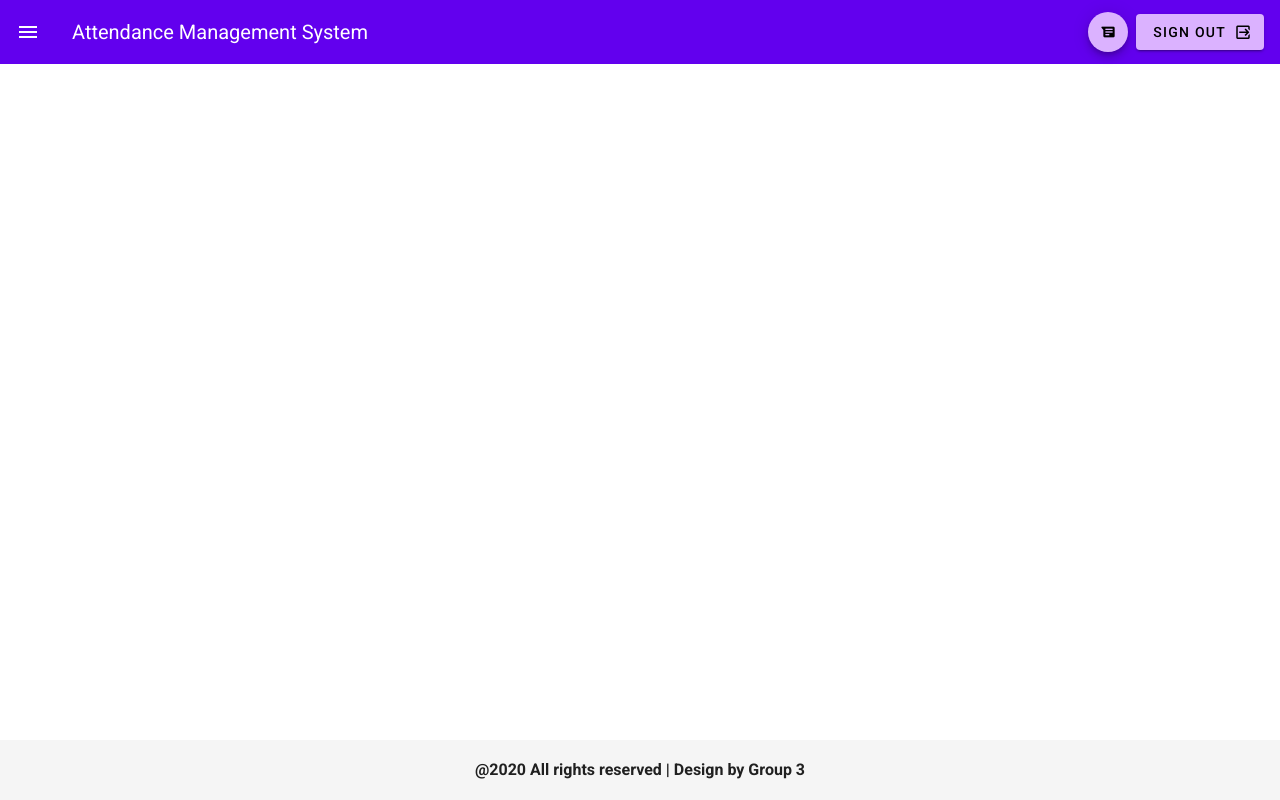
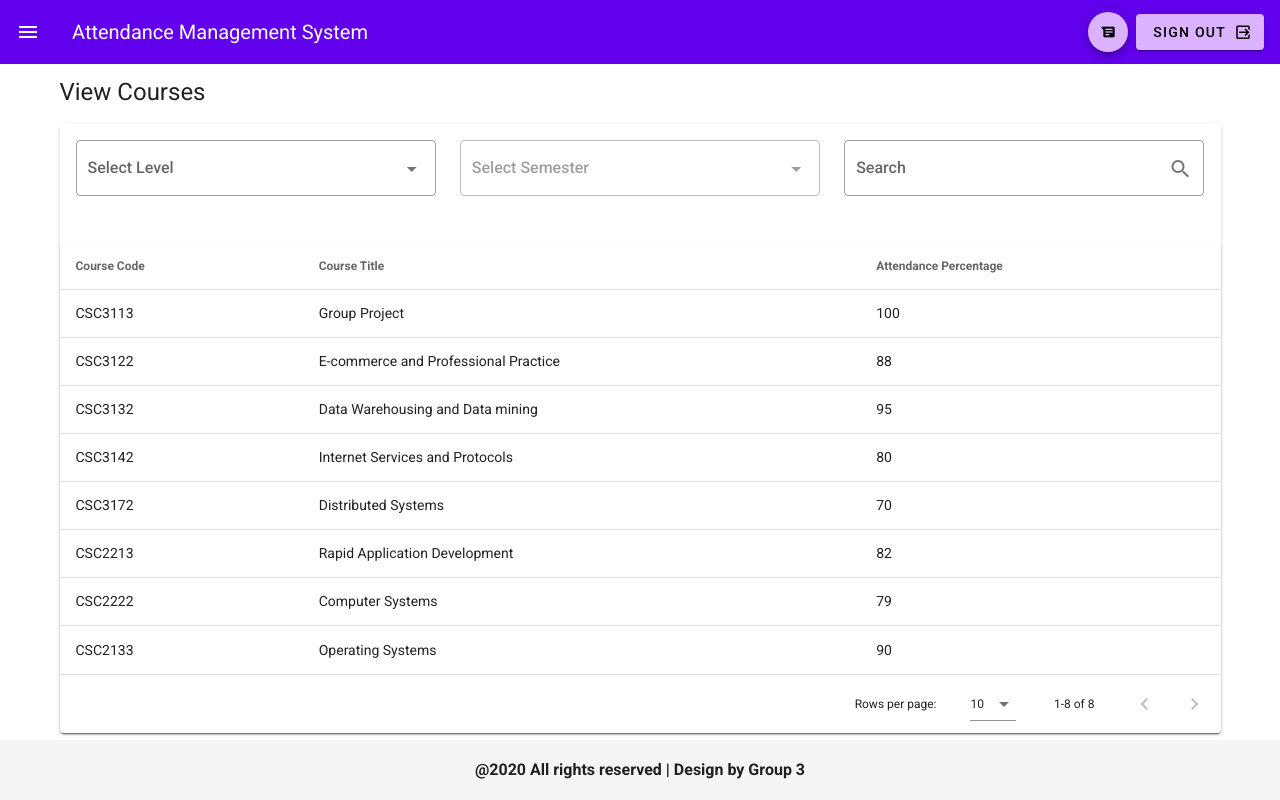
Before and after one commit to GimanthaDissanayake/attendance-management-system, a Vue app: page /ViewCourses in a window 1280 px wide. Built offline with nearby package versions, Linux system fonts and the light colour scheme.

Commit message:
added ViewCourses

```diff
--- a/src/router.js
+++ b/src/router.js
@@ -1,6 +1,6 @@
 import Vue from 'vue'
 import Router from 'vue-router'
-import Courses from './views/Courses.vue'
+import ViewCourses from './views/ViewCourses.vue'
 import Medical from './views/Medical.vue'
 import Timetable from './views/Timetable.vue'
 import ViewAttendance from './views/ViewAttendance.vue'
@@ -14,9 +14,9 @@ export default new Router({
   base: process.env.BASE_URL,
   routes: [
     {
-      path: '/Courses',
-      name: '',
-      component: Courses
+      path: '/ViewCourses',
+      name: 'viewcourses',
+      component: ViewCourses
     },
     {
       path: '/Medical',
--- a/src/views/Courses.vue
+++ /dev/null
@@ -1,117 +0,0 @@
-<!--<template>
-  <div class="home">
-    <h1 class="subheading grey--text">Courses</h1>
-  </div>
-</template>-->
-<template>
-  <v-data-table
-    :headers="headers"
-    :items="desserts"
-    :items-per-page="5"
-    class="elevation-1"
-  ></v-data-table>
-</template>
-
-<script>
-  export default {
-    data () {
-      return {
-        headers: [
-          {
-            text: 'Dessert (100g serving)',
-            align: 'start',
-            sortable: false,
-            value: 'name',
-          },
-          { text: 'Calories', value: 'calories' },
-          { text: 'Fat (g)', value: 'fat' },
-          { text: 'Carbs (g)', value: 'carbs' },
-          { text: 'Protein (g)', value: 'protein' },
-          { text: 'Iron (%)', value: 'iron' },
-        ],
-        desserts: [
-          {
-            name: 'Frozen Yogurt',
-            calories: 159,
-            fat: 6.0,
-            carbs: 24,
-            protein: 4.0,
-            iron: '1%',
-          },
-          {
-            name: 'Ice cream sandwich',
-            calories: 237,
-            fat: 9.0,
-            carbs: 37,
-            protein: 4.3,
-            iron: '1%',
-          },
-          {
-            name: 'Eclair',
-            calories: 262,
-            fat: 16.0,
-            carbs: 23,
-            protein: 6.0,
-            iron: '7%',
-          },
-          {
-            name: 'Cupcake',
-            calories: 305,
-            fat: 3.7,
-            carbs: 67,
-            protein: 4.3,
-            iron: '8%',
-          },
-          {
-            name: 'Gingerbread',
-            calories: 356,
-            fat: 16.0,
-            carbs: 49,
-            protein: 3.9,
-            iron: '16%',
-          },
-          {
-            name: 'Jelly bean',
-            calories: 375,
-            fat: 0.0,
-            carbs: 94,
-            protein: 0.0,
-            iron: '0%',
-          },
-          {
-            name: 'Lollipop',
-            calories: 392,
-            fat: 0.2,
-            carbs: 98,
-            protein: 0,
-            iron: '2%',
-          },
-          {
-            name: 'Honeycomb',
-            calories: 408,
-            fat: 3.2,
-            carbs: 87,
-            protein: 6.5,
-            iron: '45%',
-          },
-          {
-            name: 'Donut',
-            calories: 452,
-            fat: 25.0,
-            carbs: 51,
-            protein: 4.9,
-            iron: '22%',
-          },
-          {
-            name: 'KitKat',
-            calories: 518,
-            fat: 26.0,
-            carbs: 65,
-            protein: 7,
-            iron: '6%',
-          },
-        ],
-      }
-    },
-  }
-</script>
--- /dev/null
+++ b/src/views/ViewCourses.vue
@@ -0,0 +1,155 @@
+<template>
+  <v-container>
+    <p class='text-h5'>View Courses</p>
+
+    <v-card>
+      <v-card-title>
+        <v-row>
+          <v-col>
+            <v-select
+              :items="levels"
+              label="Select Level"
+              outlined
+              clearable
+              v-on:change="filterLevels"
+              v-on:click:clear="resetCourses">
+            </v-select>
+          </v-col>
+          <v-col>
+            <v-select
+              :items="semesters"
+              label="Select Semester"
+              outlined
+              clearable
+              :disabled = "this.selectedLevel==''"
+              v-on:change="filterSemesters"
+              v-on:click:clear="resetDisplayed">
+            </v-select>
+          </v-col>
+          <v-col>
+            <v-text-field
+              v-model="search"
+              label="Search"
+              placeholder="Enter Course Code or Course Title to search"
+              append-icon="mdi-magnify"
+              outlined
+              clearable
+              single-line>
+            </v-text-field>
+          </v-col>
+        </v-row>
+      </v-card-title>
+
+      <v-data-table
+        :headers="headers"
+        :items="filteredCourses"
+        :items-per-page="10"
+        :search="search"
+        class="elevation-1">
+      </v-data-table>
+    </v-card>
+  </v-container>
+</template>
+
+<script>
+  export default {
+    data () {
+      return {
+        search: '',
+        filteredCourses: null,
+        selectedLevel: '',
+        headers: [
+            { text: 'Course Code', align: 'start',  value: 'course_code'},
+            { text: 'Course Title', value: 'course_title'},
+            { text: 'Attendance Percentage', value:'attendance_percentage'},
+        ],
+        courses: [
+            {
+                course_code: 'CSC3113',
+                course_title: 'Group Project',
+                attendance_percentage: '100',
+                level: 'Level 3',
+                semester: 'Semester 1',
+            },
+            {
+                course_code: 'CSC3122',
+                course_title: 'E-commerce and Professional Practice',
+                attendance_percentage: '88',
+                level: 'Level 3',
+                semester: 'Semester 1',
+            },
+            {
+                course_code: 'CSC3132',
+                course_title: 'Data Warehousing and Data mining	',
+                attendance_percentage: '95',
+                level: 'Level 3',
+                semester: 'Semester 1',
+            },
+            {
+                course_code: 'CSC3142',
+                course_title: 'Internet Services and Protocols	',
+                attendance_percentage: '80',
+                level: 'Level 3',
+                semester: 'Semester 1',
+            },
+            {
+                course_code: 'CSC3172',
+                course_title: 'Distributed Systems',
+                attendance_percentage: '70',
+                level: 'Level 3',
+                semester: 'Semester 1',
+            },
+            {
+                course_code: 'CSC2213',
+                course_title: 'Rapid Application Development',
+                attendance_percentage: '82',
+                level: 'Level 2',
+                semester: 'Semester 2',
+            },
+            {
+                course_code: 'CSC2222',
+                course_title: 'Computer Systems',
+                attendance_percentage: '79',
+                level: 'Level 2',
+                semester: 'Semester 2',
+            },
+            {
+                course_code: 'CSC2133',
+                course_title: 'Operating Systems',
+                attendance_percentage: '90',
+                level: 'Level 2',
+                semester: 'Semester 1',
+            },
+        ],
+        levels: [
+          'Level 1', 'Level 2', 'Level 3'
+        ],
+        semesters: [
+          'Semester 1', 'Semester 2'
+        ]
+      }
+    },
+    methods: {
+      filterLevels(selected) {
+        if(selected!=null){
+          this.selectedLevel = selected;
+          this.filteredCourses = this.courses.filter(course => course.level === selected)
+        }
+      },
+      filterSemesters(selected) {
+        if(selected!=null)
+          this.filteredCourses = this.courses.filter(course => course.semester === selected && course.level === this.selectedLevel)
+      },
+      resetCourses(){
+        this.selectedLevel = ''
+        this.filteredCourses = this.courses
+      },
+      resetDisplayed(){
+        this.filteredCourses = this.courses.filter(course => course.level === this.selectedLevel)
+      }
+    },
+    beforeMount(){
+      this.resetCourses()
+    }
+  }
+</script>
```
